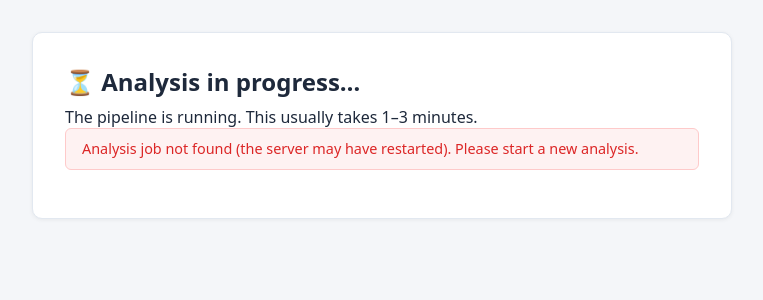
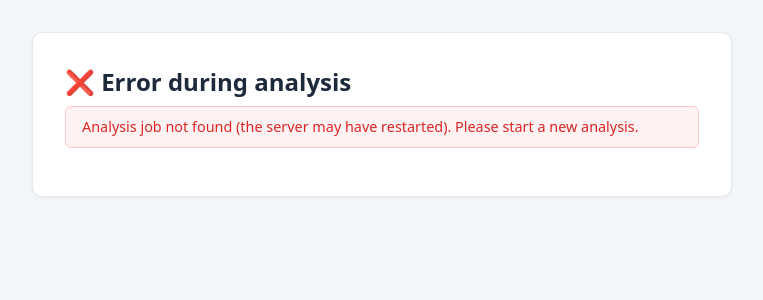
Before and after one commit to 6MicheleStingo9/AREA, a FastAPI app: page /quiz/1/progress/1 in a window 1280 px wide. Shown: the part 49-349 px from the top of the page, without its empty margins (258-1021 px from the left). Run offline with FastAPI, Linux system fonts and the light colour scheme.

Commit message:
fix(ui): lost Next click, untranslated pages, endless no-JS progress
Found while running the pending frontend tests (D5-D8):
- The form's hx-indicator was inherited by the follow-up area: the follow-up
  refresh fired by the blur when clicking Next set pointer-events: none on the
  button between mousedown and mouseup, so typing an answer and clicking Next
  did nothing. Fixed with hx-disinherit.
- The page title ("Question N / 24") was English-only and never changed during
  htmx navigation: translated, and the fragment now carries a <title>.
- The progress page was English-only: translated, using the session language.
- Without JS the progress page refreshed forever: the job status is rendered
  server-side, so the meta refresh stops once the job is finished.
- Status polling kept running after "done" (removing hx-trigger does not stop
  the htmx timer): stopped with an hx-trigger filter.
- The submit page heading uses the translation table.

Co-Authored-By: Claude Opus 5.5 <noreply@anthropic.com>

```diff
--- a/api/routes_quiz.py
+++ b/api/routes_quiz.py
@@ -6,6 +6,8 @@ from fastapi import APIRouter, Request
 from fastapi.responses import HTMLResponse, RedirectResponse, Response
 from fastapi.templating import Jinja2Templates
 
+from api.jobs import get_job
+from api.routes_run import REPORT_DIR
 from api.sessions import create_session, get_session, update_session
 from quiz.logic import (
     load_questions,
@@ -51,6 +53,7 @@ def _quiz_ctx(
         "lang": lang,
         "saved": saved,
         "error": error,
+        "is_fragment": _is_htmx(request),
         "t": lambda key, **kw: t(key, lang=lang, **kw),
         "should_show_followup": should_show_followup,
     }
@@ -97,10 +100,26 @@ async def quiz_done(request: Request, session_id: str):
 
 @router.get("/quiz/{session_id}/progress/{run_id}", response_class=HTMLResponse)
 async def quiz_progress(request: Request, session_id: str, run_id: str):
+    session = get_session(session_id)
+    lang = session["lang"] if session else "en"
+    # Status is rendered server-side so the page also works without JS (the
+    # no-JS meta refresh stops once the job is finished).
+    job = get_job(run_id)
+    if job:
+        status = job["status"]
+    elif (REPORT_DIR / f"ai_risk_report_{run_id}.html").exists():
+        # Job lost on restart, but the report is on disk (served by /report).
+        status = "done"
+    else:
+        status = "not_found"
     return templates.TemplateResponse(request, "progress.html", {
         "request": request,
         "session_id": session_id,
         "run_id": run_id,
+        "lang": lang,
+        "status": status,
+        "error": job.get("error") if job else None,
+        "t": lambda key, **kw: t(key, lang=lang, **kw),
     })
 
 
--- a/api/templates/progress.html
+++ b/api/templates/progress.html
@@ -1,36 +1,53 @@
 {% extends "base.html" %}
 
-{% block title %}Analysis in progress — AREA{% endblock %}
+{% block title %}{{ t('analysis_running') }} — AREA{% endblock %}
 
 {% block content %}
+{% set running = status in ('pending', 'running') %}
 <div class="card progress-card" id="status-box"
+  {% if running %}
   hx-get="/api/status/{{ run_id }}"
-  hx-trigger="every 3s"
+  hx-trigger="every 3s [!window.pollingStopped]"
   hx-swap="none"
-  hx-on::after-request="handleStatus(event)">
+  hx-on::after-request="handleStatus(event)"
+  {% endif %}>
 
-  <h2>⏳ Analysis in progress…</h2>
-  <p>The pipeline is running. This usually takes 1–3 minutes.</p>
+  <h2 id="status-title">
+    {%- if status == 'done' %}✅ {{ t('analysis_complete') }}
+    {%- elif running %}⏳ {{ t('analysis_running') }}
+    {%- else %}❌ {{ t('analysis_error') }}{% endif -%}
+  </h2>
+  <p id="status-hint"{% if not running %} style="display:none"{% endif %}>{{ t('pipeline_running_hint') }}</p>
 
-  <div class="spinner"></div>
+  <div class="spinner"{% if not running %} style="display:none"{% endif %}></div>
 
-  <div id="done-section" style="display:none">
-    <p class="success-msg">✅ Report ready!</p>
-    <a id="report-link" href="#" class="btn btn-primary">Open Report →</a>
+  <div id="done-section"{% if status != 'done' %} style="display:none"{% endif %}>
+    <a id="report-link" href="/report/{{ run_id }}" class="btn btn-primary">{{ t('open_html_report') }} →</a>
   </div>
-  <div id="error-section" style="display:none">
-    <p class="alert alert-error" id="error-msg"></p>
+  <div id="error-section"{% if running or status == 'done' %} style="display:none"{% endif %}>
+    <p class="alert alert-error" id="error-msg">
+      {%- if status == 'not_found' %}{{ t('job_not_found') }}{% elif status == 'error' %}{{ error or '' }}{% endif -%}
+    </p>
   </div>
 </div>
 
 <script>
+// UI strings for the polling handler, from the same translations as the page.
+const T = {{ {
+  'analysis_complete': t('analysis_complete'),
+  'analysis_error': t('analysis_error'),
+  'job_not_found': t('job_not_found'),
+} | tojson }};
 function stopPolling() {
-  var el = document.querySelector('[hx-trigger]');
-  if (el) el.removeAttribute('hx-trigger');
+  // Read by the hx-trigger filter: removing the attribute would not stop the
+  // htmx polling timer, the filter does.
+  window.pollingStopped = true;
   document.querySelector('.spinner').style.display = 'none';
+  document.getElementById('status-hint').style.display = 'none';
 }
 function showError(msg) {
   stopPolling();
+  document.getElementById('status-title').textContent = '❌ ' + T.analysis_error;
   document.getElementById('error-section').style.display = 'block';
   document.getElementById('error-msg').textContent = msg;
 }
@@ -38,7 +55,7 @@ function handleStatus(ev) {
   var xhr = ev.detail.xhr;
   // Job unknown (e.g. server restarted and lost in-memory state): stop and inform.
   if (xhr.status === 404) {
-    showError('Analysis job not found (the server may have restarted). Please start a new analysis.');
+    showError(T.job_not_found);
     return;
   }
   try {
@@ -46,17 +63,18 @@ function handleStatus(ev) {
     if (data.status === 'done') {
       stopPolling();
       document.getElementById('done-section').style.display = 'block';
-      document.getElementById('report-link').href = '/report/{{ run_id }}';
-      document.querySelector('h2').textContent = 'Analysis complete!';
+      document.getElementById('status-title').textContent = '✅ ' + T.analysis_complete;
     } else if (data.status === 'error') {
-      showError('Error: ' + (data.error || 'Unknown error'));
+      showError(data.error || T.analysis_error);
     }
   } catch(e) {}
 }
 </script>
 
-{# Fallback for no-JS: meta refresh to this same page; page will auto-redirect via JS when done #}
+{# No-JS fallback: reload this page until the server-rendered status is final #}
+{% if running %}
 <noscript>
   <meta http-equiv="refresh" content="4">
 </noscript>
+{% endif %}
 {% endblock %}
--- a/api/templates/quiz.html
+++ b/api/templates/quiz.html
@@ -1,6 +1,6 @@
 {% extends "base.html" %}
 
-{% block title %}Question {{ step + 1 }} / {{ total }} — AREA{% endblock %}
+{% block title %}{{ t('question_label') }} {{ step + 1 }} / {{ total }} — AREA{% endblock %}
 
 {% block content %}
 <div id="quiz-wrap">
--- a/api/templates/submit.html
+++ b/api/templates/submit.html
@@ -4,7 +4,7 @@
 
 {% block content %}
 <div class="card submit">
-  <h1>✅ {% if lang == 'it' %}Questionario completato!{% else %}Questionnaire Completed!{% endif %}</h1>
+  <h1>✅ {{ t('completion_title') }}</h1>
 
   <div class="summary-grid">
     <div class="summary-item">
--- a/quiz/translations.py
+++ b/quiz/translations.py
@@ -44,7 +44,16 @@ TRANSLATIONS = {
         "en": "Run Risk Analysis and Generate Report",
         "it": "Avvia analisi rischi e genera report",
     },
+    "question_label": {"en": "Question", "it": "Domanda"},
     "analysis_running": {"en": "Running analysis...", "it": "Analisi in corso..."},
+    "pipeline_running_hint": {
+        "en": "The pipeline is running. This usually takes 1–3 minutes.",
+        "it": "La pipeline è in esecuzione. Di solito servono 1–3 minuti.",
+    },
+    "job_not_found": {
+        "en": "Analysis job not found (the server may have restarted). Please start a new analysis.",
+        "it": "Analisi non trovata (il server potrebbe essere stato riavviato). Avvia una nuova analisi.",
+    },
     "analysis_complete": {
         "en": "Analysis complete! Report generated.",
         "it": "Analisi completata! Report generato.",
```
Also changed, not shown: api/templates/quiz_card.html (+7 -1 lines).
